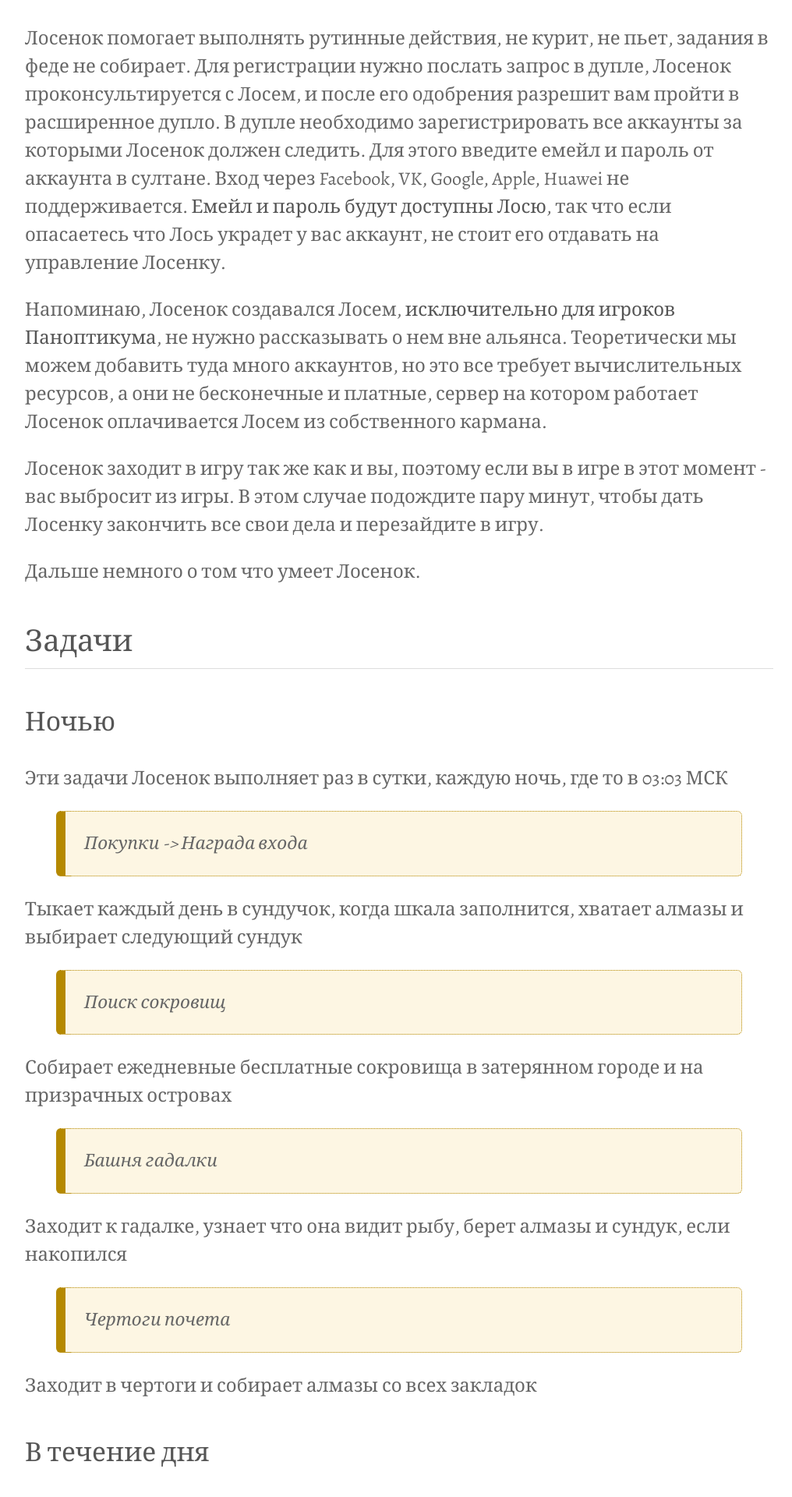
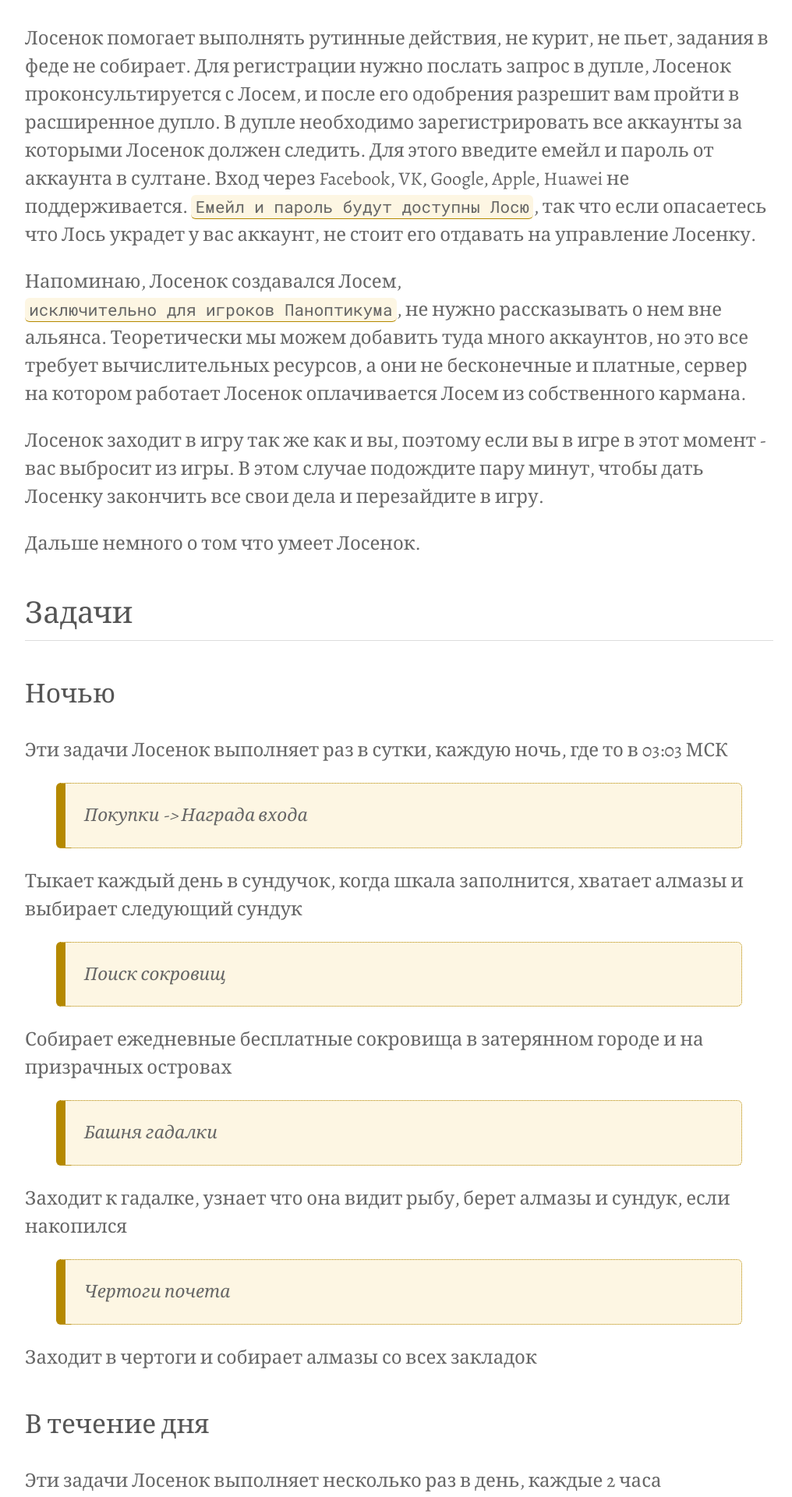
Before and after one commit to flicus/gos, a Jekyll site: the page built from _posts/2023-08-30-Лосенок.md, in a window 1280 px wide. Shown: the part 593-2513 px from the top of the page at 78% size, without its empty margins (128-1144 px from the left). Built offline with Jekyll 4.4.1, drawn with Linux system fonts in a browser that asks for light colours; comment, search, counter and statistics services are not loaded.

Commit message:
latest updates

```diff
--- a/_posts/2023-08-30-Лосенок.md
+++ b/_posts/2023-08-30-Лосенок.md
@@ -6,9 +6,9 @@
 comments: true
 ---
 
-Лосенок помогает выполнять рутинные действия, не курит, не пьет, задания в феде не собирает. Для регистрации нужно послать запрос в дупле, Лосенок проконсультируется с Лосем, и после его одобрения разрешит вам пройти в расширенное дупло. В дупле необходимо зарегистрировать все аккаунты за которыми Лосенок должен следить. Для этого введите емейл и пароль от аккаунта в султане. Вход через Facebook, VK, Google, Apple, Huawei не поддерживается. **Емейл и пароль будут доступны Лосю**, так что если опасаетесь что Лось украдет у вас аккаунт, не стоит его отдавать на управление Лосенку.
+Лосенок помогает выполнять рутинные действия, не курит, не пьет, задания в феде не собирает. Для регистрации нужно послать запрос в дупле, Лосенок проконсультируется с Лосем, и после его одобрения разрешит вам пройти в расширенное дупло. В дупле необходимо зарегистрировать все аккаунты за которыми Лосенок должен следить. Для этого введите емейл и пароль от аккаунта в султане. Вход через Facebook, VK, Google, Apple, Huawei не поддерживается. `Емейл и пароль будут доступны Лосю`, так что если опасаетесь что Лось украдет у вас аккаунт, не стоит его отдавать на управление Лосенку.
 
-Напоминаю, Лосенок создавался Лосем, **исключительно для игроков Паноптикума**, не нужно рассказывать о нем вне альянса. Теоретически мы можем добавить туда много аккаунтов, но это все требует вычислительных ресурсов, а они не бесконечные и платные, сервер на котором работает Лосенок оплачивается Лосем из собственного кармана.
+Напоминаю, Лосенок создавался Лосем, `исключительно для игроков Паноптикума`, не нужно рассказывать о нем вне альянса. Теоретически мы можем добавить туда много аккаунтов, но это все требует вычислительных ресурсов, а они не бесконечные и платные, сервер на котором работает Лосенок оплачивается Лосем из собственного кармана.
 
 Лосенок заходит в игру так же как и вы, поэтому если вы в игре в этот момент - вас выбросит из игры. В этом случае подождите пару минут, чтобы дать Лосенку закончить все свои дела и перезайдите в игру.
 
```
Also changed, not shown: i/bli.jpg, i/refresh.jpg.
